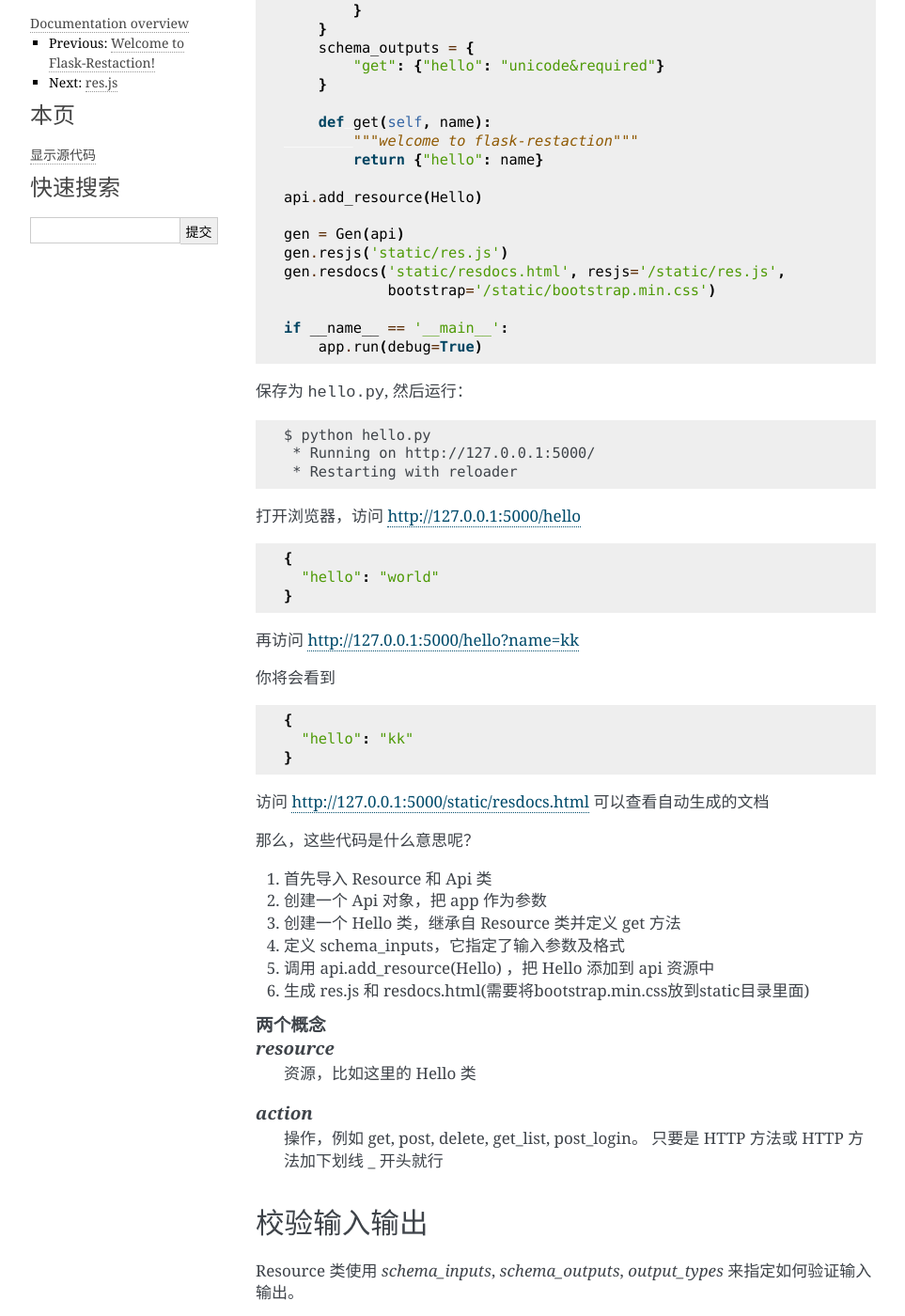
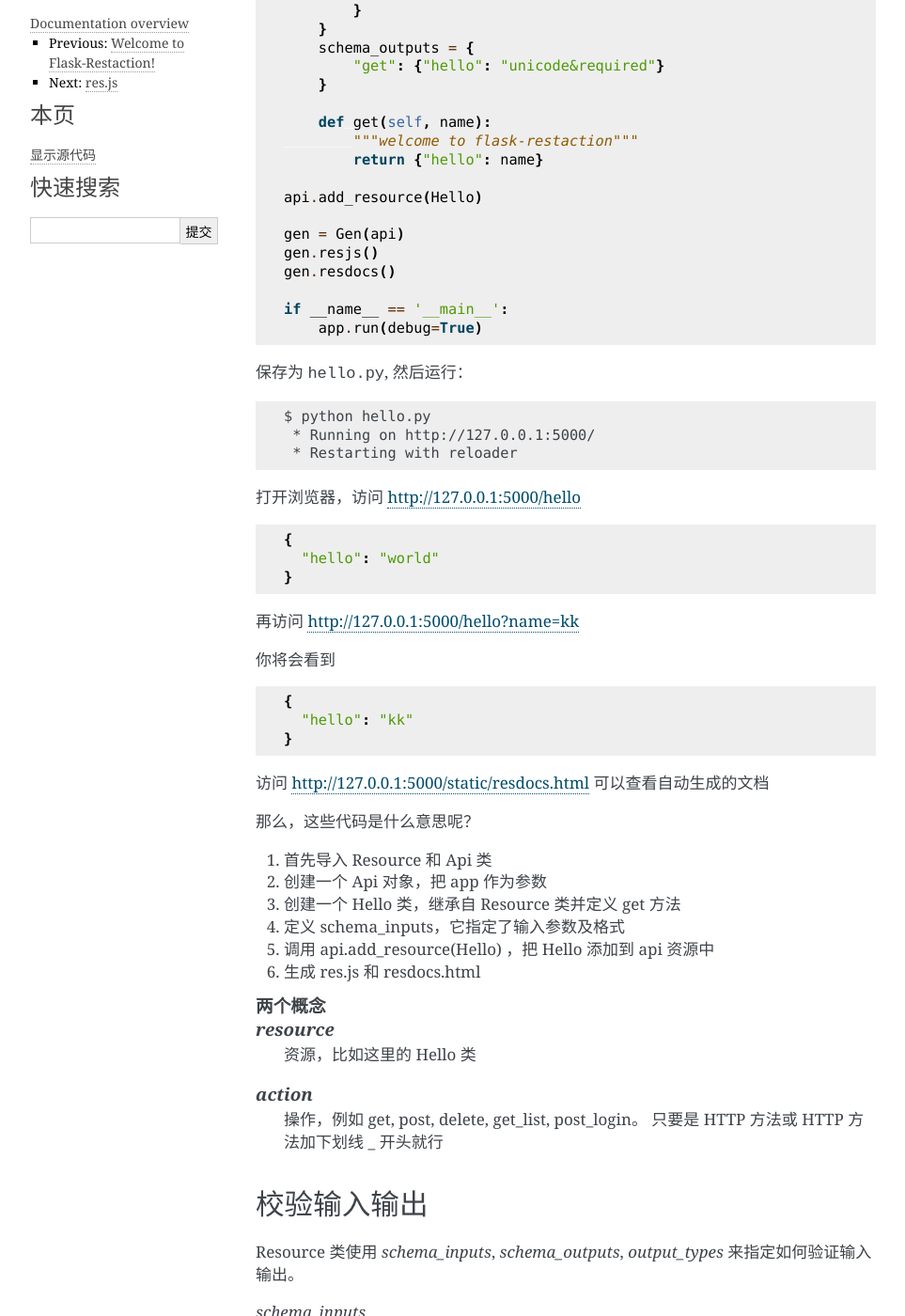
Before and after one commit to guyskk/flask-restaction, a Sphinx documentation site: the page built from docs/source/quickstart.rst, in a window 1280 px wide and 1400 px high, scrolled down 409 px. Shown: the whole window at 94% size, without its empty margins (148-1111 px from the left). Built offline with Sphinx 7.4.7, drawn with Linux system fonts in a browser that asks for light colours.

Commit message:
update document

```diff
--- a/docs/source/quickstart.rst
+++ b/docs/source/quickstart.rst
@@ -32,9 +32,8 @@
     api.add_resource(Hello)
 
     gen = Gen(api)
-    gen.resjs('static/res.js')
-    gen.resdocs('static/resdocs.html', resjs='/static/res.js',
-                bootstrap='/static/bootstrap.min.css')
+    gen.resjs()
+    gen.resdocs()
 
     if __name__ == '__main__':
         app.run(debug=True)
@@ -74,7 +73,7 @@
 3. 创建一个 Hello 类，继承自 Resource 类并定义 get 方法
 4. 定义 schema_inputs，它指定了输入参数及格式
 5. 调用 api.add_resource(Hello) ，把 Hello 添加到 api 资源中
-6. 生成 res.js 和 resdocs.html(需要将bootstrap.min.css放到static目录里面)
+6. 生成 res.js 和 resdocs.html
 
 
 .. glossary:: 两个概念
```
Also changed, not shown: 1 other file.
